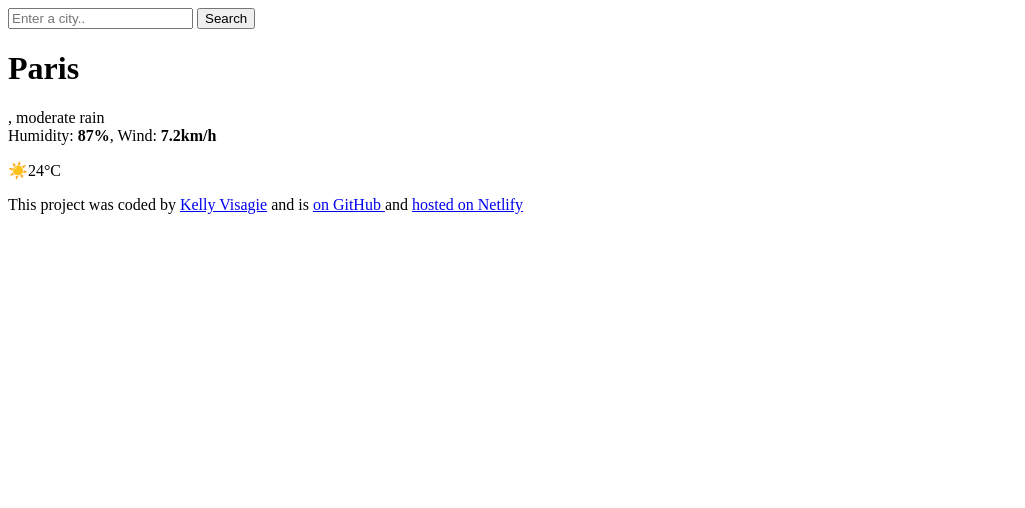
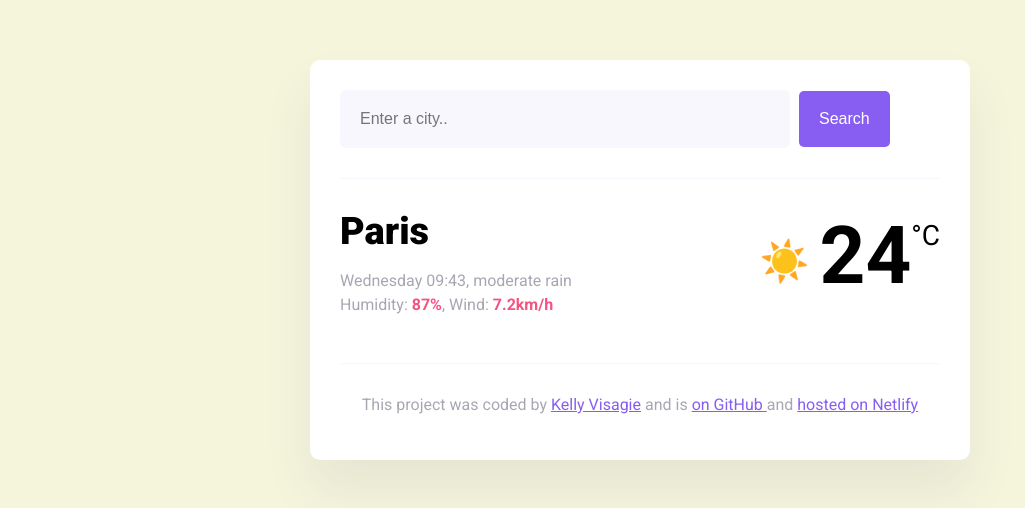
Before and after one commit to kelly9396/Weather-App, a plain HTML site: page index.html in a window 1280 px wide. Shown: the whole page, without its empty margins (0-1025 px from the left). Drawn offline with nearby package versions, Linux system fonts and the light colour scheme.

Commit message:
removed .html from weatherapp and into separate folder

```diff
--- a/weatherapp/index.html
+++ b/index.html
@@ -10,7 +10,7 @@
       rel="stylesheet"
     />
     <script src="https://unpkg.com/axios@1.1.2/dist/axios.min.js"></script>
-    <link rel="stylesheet" href="src/styles.css" />
+    <link rel="stylesheet" href="weatherapp/style.css" />
     <title>My weather application</title>
   </head>
   <body>
@@ -65,5 +65,5 @@
       </footer>
     </div>
   </body>
-  <script src="src/index.js"></script>
+  <script src="weatherapp/index.js"></script>
 </html>
--- a/weatherapp/style.css
+++ b/weatherapp/style.css
@@ -0,0 +1,98 @@
+body {
+  background: beige;
+  font-family: "Roboto", sans-serif;
+}
+
+a {
+  color: #885df1;
+}
+
+.weather-app {
+  background: white;
+  max-width: 600px;
+  margin: 60px auto;
+  padding: 30px;
+  border-radius: 10px;
+  box-shadow: 0 30px 50px rgba(65, 50, 100, 0.08);
+}
+
+header {
+  border-bottom: 1px solid #f9f7fe;
+  padding-bottom: 30px;
+}
+
+.search-input {
+  background-color: #f9f7fe;
+  border: none;
+  color: rgba(39, 33, 66, 0.4);
+  font-size: 16px;
+  padding: 20px;
+  width: 75%;
+  border-radius: 6px;
+}
+
+.search-button {
+  margin-left: 5px;
+  font-size: 16px;
+  background-color: #885df1;
+  color: white;
+  border: none;
+  padding: 20px;
+  line-height: 1;
+  border-radius: 5px;
+}
+
+main {
+  padding: 30px 0;
+}
+
+.current-temperature {
+  font-size: 48px;
+}
+
+.current-weather {
+  display: flex;
+  justify-content: space-between;
+}
+
+.current-city {
+  font-size: 38px;
+  font-weight: 900;
+  margin: 0;
+}
+.current-details {
+  color: rgba(39, 33, 66, 0.4);
+  font-size: 16px;
+  font-weight: 400;
+  line-height: 24px;
+}
+
+.current-details strong {
+  color: #f65282;
+}
+
+.current-temperature-icon {
+  position: relative;
+  top: -8px;
+  font-size: 40px;
+  margin-right: 10px;
+}
+
+.current-temperature-value {
+  font-size: 80px;
+  font-weight: bold;
+}
+
+.current-temperature-unit {
+  font-size: 28px;
+  position: relative;
+  top: -38px;
+}
+
+footer {
+  border-top: 1px solid #f9f7fe;
+  text-align: center;
+  padding-top: 15px;
+
+  color: rgba(39, 33, 66, 0.4);
+}
```
